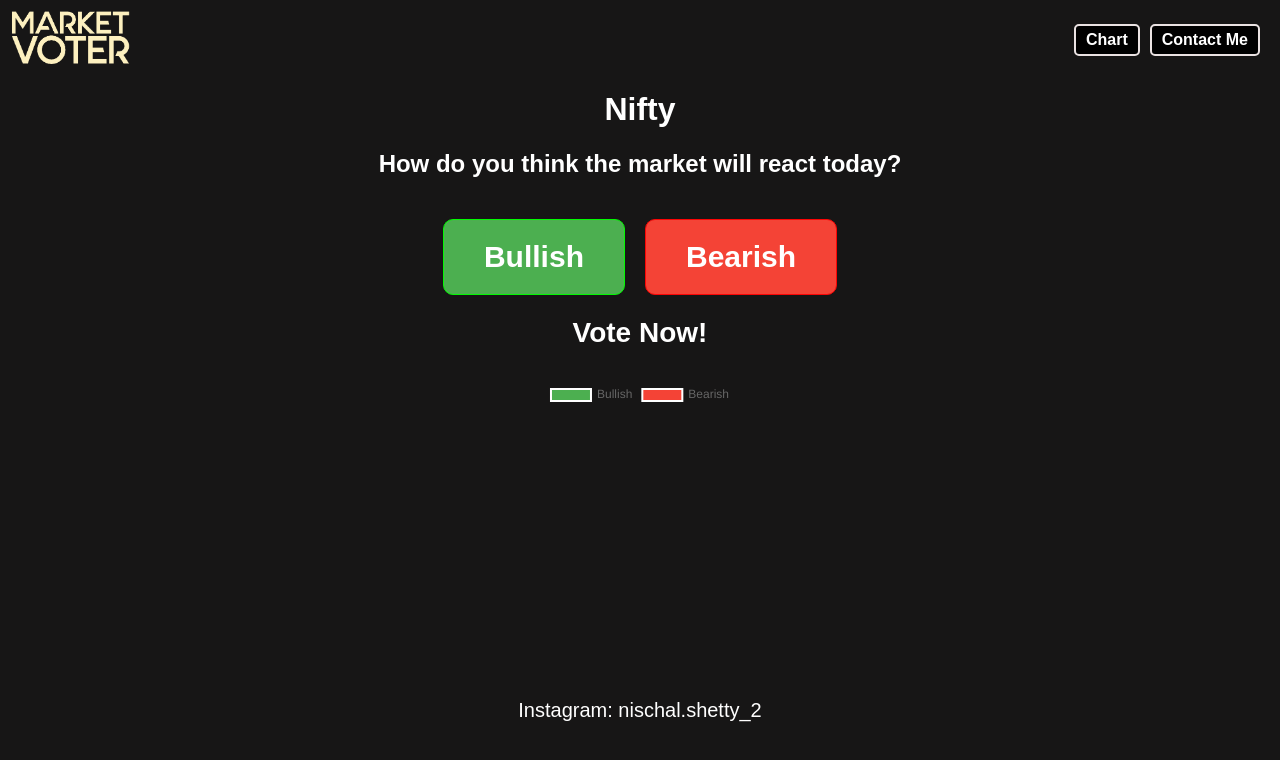
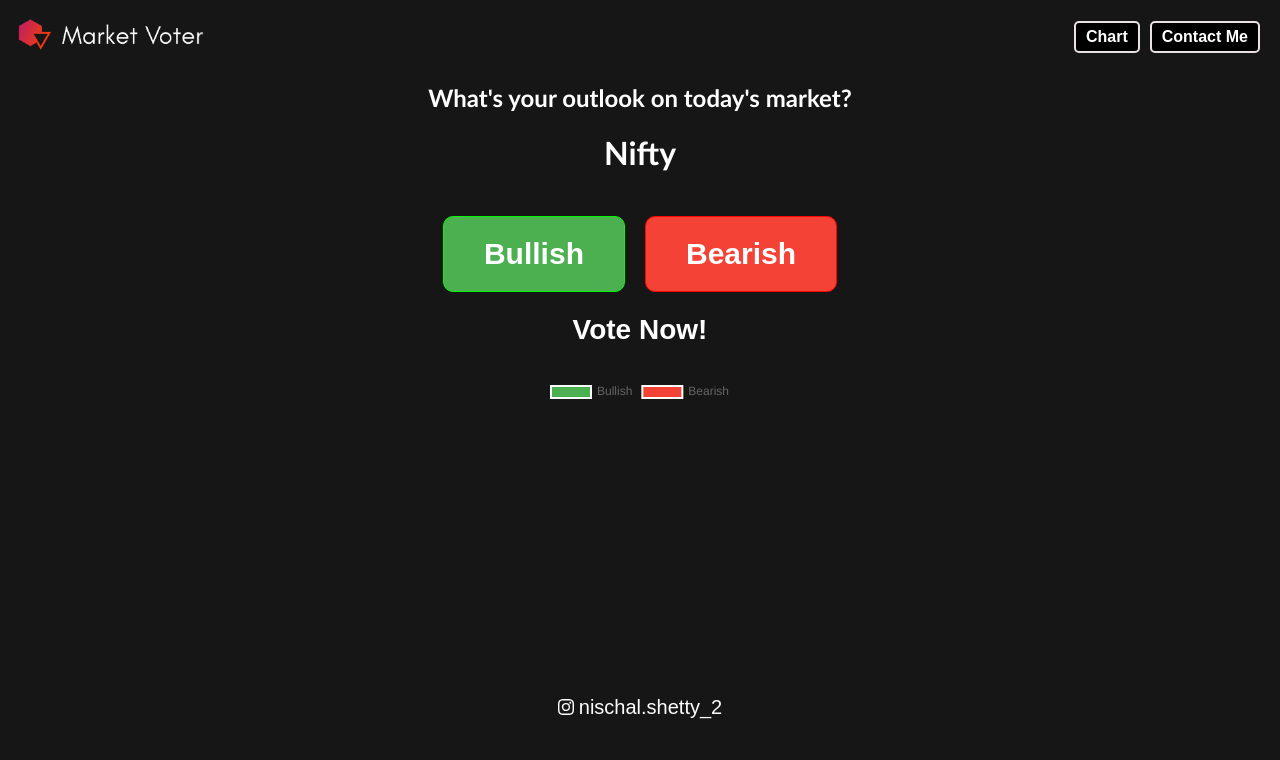
Before and after one commit to nischal-shetty2/marketvoter, a website: page frontend/index.html in a window 1280 px wide. Drawn offline with nearby package versions, Linux system fonts and the light colour scheme.

Commit message:
updated frontend logos and style

```diff
--- a/frontend/index.css
+++ b/frontend/index.css
@@ -11,6 +11,7 @@ body {
 h1,
 h2 {
   text-align: center;
+  font-family:'Trebuchet MS', 'Lucida Sans Unicode', 'Lucida Grande', 'Lucida Sans', Arial, sans-serif;
 }
 
 .header {
@@ -20,17 +21,18 @@ h2 {
 }
 
 /* logo */
+
 .logo {
   max-width: 100px;
   height: auto;
 }
 .logoimg {
   filter: invert(100%);
-  width: 120%;
+  width: 200%;
   transition: transform 0.2s;
 }
 .logoimg:hover {
-  transform: scale(1.02);
+  transform: scale(1.05);
   cursor: pointer;
 }
 
--- a/frontend/index.html
+++ b/frontend/index.html
@@ -2,6 +2,7 @@
 <html>
   <head>
     <title>Market Voter</title>
+    <link rel="icon" href="icon.png" type="image/x-icon" />
     <meta charset="UTF-8" />
     <meta name="viewport" content="width=device-width, initial-scale=1.0" />
     <link rel="stylesheet" href="index.css" />
@@ -10,7 +11,7 @@
   <body>
     <div class="header">
       <div class="logo">
-        <img class="logoimg" src="mv logo.PNG" />
+        <img class="logoimg" src="mvlogo.png" />
       </div>
       <div class="nav-buttons">
         <a
@@ -21,8 +22,8 @@
         <a href="https://linktr.ee/nischal.shetty">Contact Me</a>
       </div>
     </div>
+    <h2>What's your outlook on today's market?</h2>
     <h1>Nifty</h1>
-    <h2>How do you think the market will react today?</h2>
 
     <div class="vote-container">
       <button
@@ -45,8 +46,20 @@
       <canvas id="voteChart"></canvas>
     </div>
     <div class="contact-details">
-      <p id="insta">
-        Instagram:
+      <p
+        id="insta"
+        style="display: flex; justify-content: center; align-items: center">
+        <svg
+          style="margin-right: 5px"
+          xmlns="http://www.w3.org/2000/svg"
+          width="16"
+          height="16"
+          fill="currentColor"
+          class="bi bi-instagram"
+          viewBox="0 0 16 16">
+          <path
+            d="M8 0C5.829 0 5.556.01 4.703.048 3.85.088 3.269.222 2.76.42a3.9 3.9 0 0 0-1.417.923A3.9 3.9 0 0 0 .42 2.76C.222 3.268.087 3.85.048 4.7.01 5.555 0 5.827 0 8.001c0 2.172.01 2.444.048 3.297.04.852.174 1.433.372 1.942.205.526.478.972.923 1.417.444.445.89.719 1.416.923.51.198 1.09.333 1.942.372C5.555 15.99 5.827 16 8 16s2.444-.01 3.298-.048c.851-.04 1.434-.174 1.943-.372a3.9 3.9 0 0 0 1.416-.923c.445-.445.718-.891.923-1.417.197-.509.332-1.09.372-1.942C15.99 10.445 16 10.173 16 8s-.01-2.445-.048-3.299c-.04-.851-.175-1.433-.372-1.941a3.9 3.9 0 0 0-.923-1.417A3.9 3.9 0 0 0 13.24.42c-.51-.198-1.092-.333-1.943-.372C10.443.01 10.172 0 7.998 0zm-.717 1.442h.718c2.136 0 2.389.007 3.232.046.78.035 1.204.166 1.486.275.373.145.64.319.92.599s.453.546.598.92c.11.281.24.705.275 1.485.039.843.047 1.096.047 3.231s-.008 2.389-.047 3.232c-.035.78-.166 1.203-.275 1.485a2.5 2.5 0 0 1-.599.919c-.28.28-.546.453-.92.598-.28.11-.704.24-1.485.276-.843.038-1.096.047-3.232.047s-2.39-.009-3.233-.047c-.78-.036-1.203-.166-1.485-.276a2.5 2.5 0 0 1-.92-.598 2.5 2.5 0 0 1-.6-.92c-.109-.281-.24-.705-.275-1.485-.038-.843-.046-1.096-.046-3.233s.008-2.388.046-3.231c.036-.78.166-1.204.276-1.486.145-.373.319-.64.599-.92s.546-.453.92-.598c.282-.11.705-.24 1.485-.276.738-.034 1.024-.044 2.515-.045zm4.988 1.328a.96.96 0 1 0 0 1.92.96.96 0 0 0 0-1.92m-4.27 1.122a4.109 4.109 0 1 0 0 8.217 4.109 4.109 0 0 0 0-8.217m0 1.441a2.667 2.667 0 1 1 0 5.334 2.667 2.667 0 0 1 0-5.334" />
+        </svg>
         <a href="https://www.instagram.com/nischal.shetty_2"
           >nischal.shetty_2</a
         >
```
Also changed, not shown: frontend/icon.png (added), frontend/mv logo.PNG (deleted), frontend/mvlogo.png (added).
